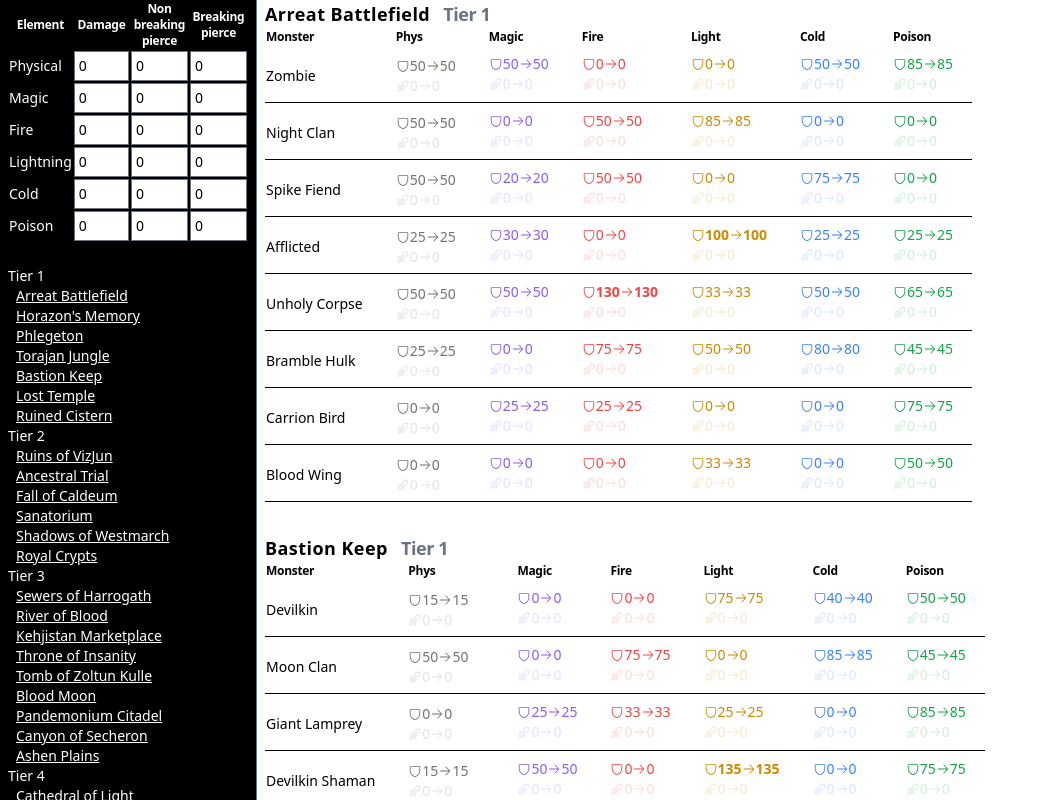
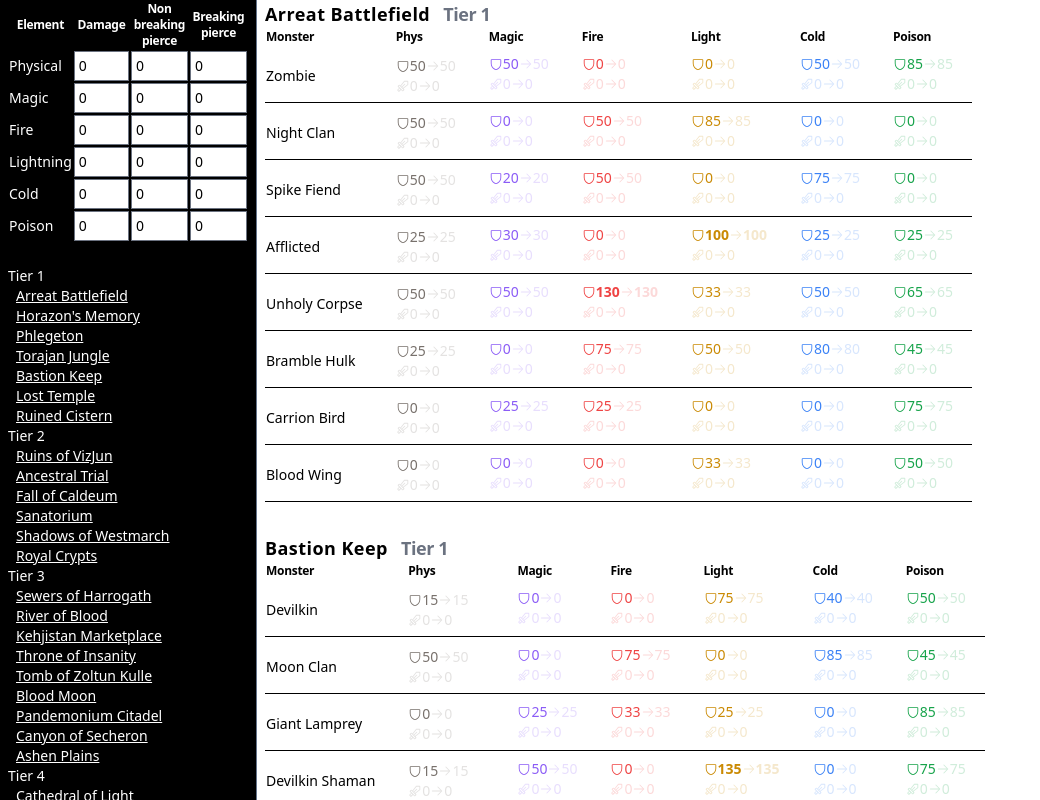
Before and after one commit to finpingvin/pd2-map-dmg-calculator, a Nuxt app: page / in a window 1280 px wide. Shown: the whole page, without its empty margins (0-1040 px from the left). Built offline with nearby package versions, Linux system fonts and the light colour scheme.

Commit message:
Hide unused data more granularly and shrink resists if we have dmg values

```diff
--- a/components/LevelMonster.vue
+++ b/components/LevelMonster.vue
@@ -51,11 +51,14 @@ const immuneAfterPierce = computed(() => resAfterPierce.value > 99)
 
 <template>
   <div :class="[colorClass, !active && 'opacity-20']">
-    <div class="flex flex-row items-center">
+    <div class="flex flex-row items-center" :class="{ 'text-xs': dmg }">
       <Icon name="ph:shield" />
       <div :class="{ 'font-bold': immuneBeforePierce }">{{ res }}</div>
-      <Icon name="ph:arrow-right" />
-      <div :class="{ 'font-bold': immuneAfterPierce }">{{ resAfterPierce }}</div>
+      <Icon name="ph:arrow-right" :class="{ 'opacity-20': active && !pierceNonBreaking && !pierceBreaking }" />
+      <div :class="{
+        'font-bold': immuneAfterPierce,
+        'opacity-20': active && !pierceNonBreaking && !pierceBreaking
+      }">{{ resAfterPierce }}</div>
     </div>
     <div class="flex flex-row items-center" :class="{ 'opacity-20': active && !dmg }">
       <Icon name="ph:sword" />
```
